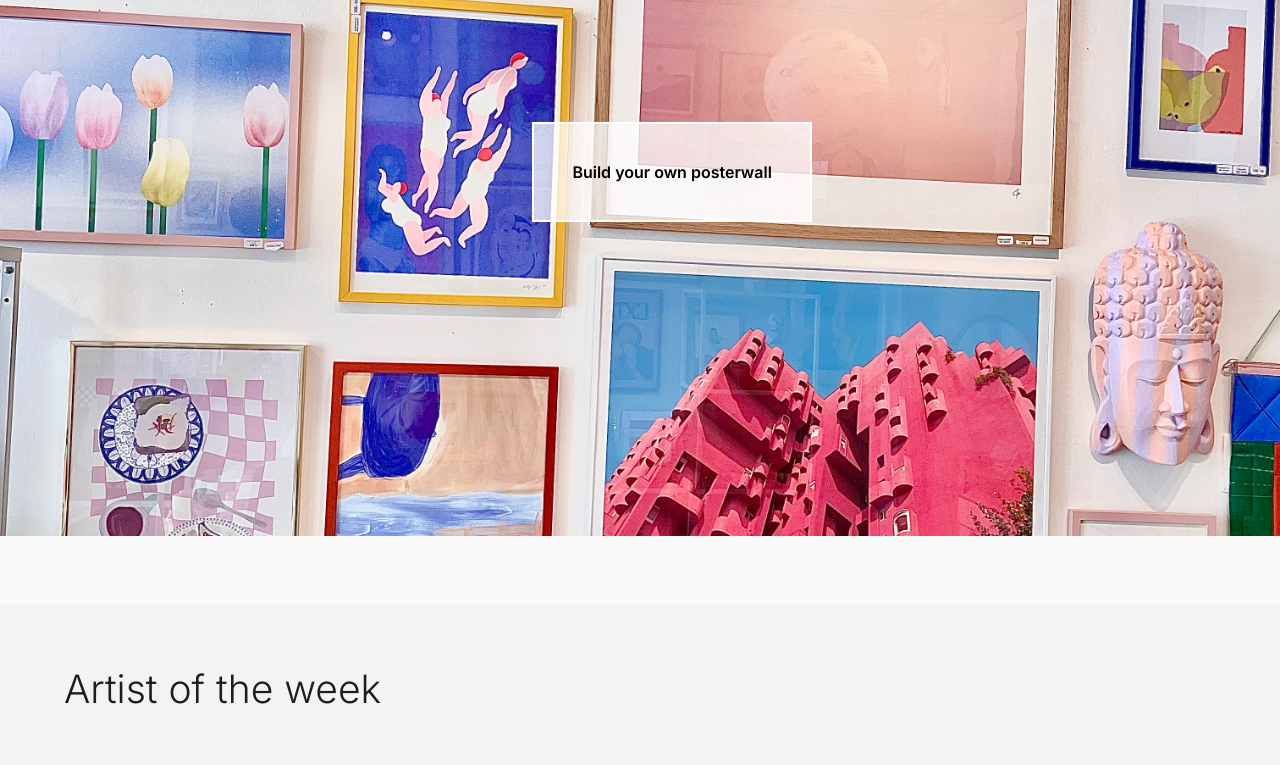
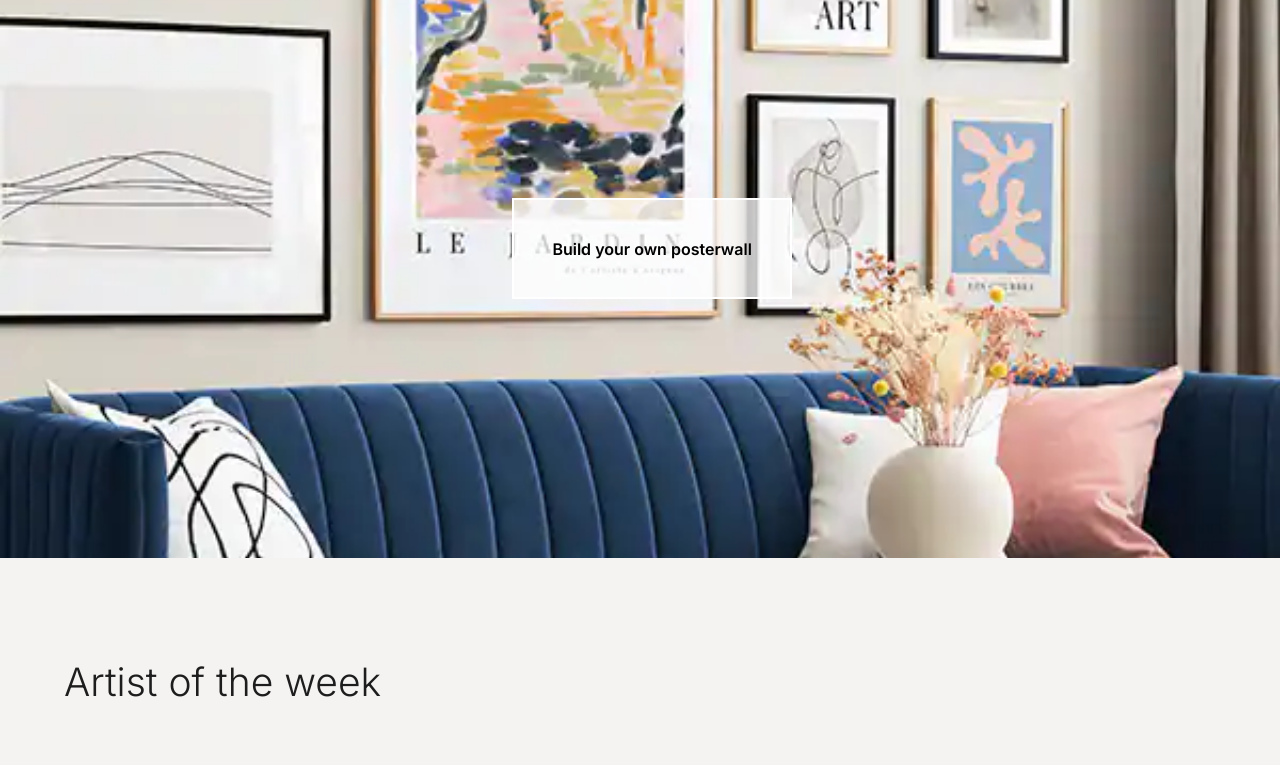
Before and after one commit to thordiskara/kraess, a plain HTML site: page index.html in a window 1280 px wide. Shown: the part 1580-2345 px from the top of the page. Drawn offline with nearby package versions, Linux system fonts and the light colour scheme; no server answers.

Commit message:
frontpage fixes

```diff
--- a/index.html
+++ b/index.html
@@ -322,38 +322,15 @@
           </div>
         </section>
       </div>
-      <!-- <div class="categoryflex">
-        <h2>Shop by Category</h2>
-        <div class="categoryitemflex">
-          <div class="categoryitems">
-            <img
-              src="https://posterstore.dk/images/zoom/688.jpg"
-              alt="categoryposters"
-            />
-            <p>Posters</p>
-          </div>
-          <div class="categoryitems">
-            <img
-              src="https://posterstore.dk/images/zoom/688.jpg"
-              alt="categoryposters"
-            />
-            <p>Posters</p>
-          </div>
-          <div class="categoryitems">
-            <img
-              src="https://posterstore.dk/images/zoom/688.jpg"
-              alt="categoryposters"
-            />
-            <p>Posters</p>
+
+      <section class="posterwall">
+        <div class="posterwallimg">
+          <div class="posterwallbtn">
+            <p>Build your own posterwall</p>
           </div>
         </div>
-      </div> -->
-      <div class="posterwall">
-        <img src="img/poster.jpg" alt="Posterwall" />
-        <div class="posterwallbtn">
-          <p>Build your own posterwall</p>
-        </div>
-      </div>
+      </section>
+
       <div class="artistotweek">
         <h2>Artist of the week</h2>
         <div class="artistotweekflex">
@@ -430,8 +407,8 @@
         <h2>
           Follow
           <a href="https://www.instagram.com/kraess.store/" target="_blank"
-            >@kraess.store &#62;&#62;</a
-          >
+            >@kraess.store
+          </a>
         </h2>
         <p>
           Lorem ipsum dolor sit amet, consectetuer adipiscing elit, sed diam
--- a/style.css
+++ b/style.css
@@ -67,13 +67,11 @@ h2 {
   color: var(--clr-blck);
   line-height: 1.1;
   margin: auto;
-  margin-top: var(--sp-l);
 }
 
 h3 {
   font-family: var(--ff-sec);
   color: var(--clr-blck);
-  margin-top: var(--sp-l);
 }
 
 /*HEADER*/
@@ -502,13 +500,14 @@ input.input-text {
 /* FRONT PAGE */
 
 .frontpagecontent .frontimg {
-  background-image: url(img/landingpage1pic.png);
+  background-image: url(img/livingroom.jpeg);
   background-repeat: no-repeat;
   background-size: cover;
   background-position: center;
   height: 100vh;
   z-index: -1;
 }
+
 .shopcategories {
   display: grid;
   grid-template-columns: 30vw 70vw;
@@ -537,40 +536,24 @@ input.input-text {
   font-size: var(--fs-s);
 }
 
-/* .categoryflex {
-  display: flex;
-  gap: var(--sp-m);
-  flex-wrap: wrap;
-  padding-top: var(--sp-m);
+#image-carousel {
+  margin-top: 4rem;
 }
 
-.categoryflex h2 {
-  width: 300px;
-  margin-left: 5vw;
-  font-size: var(--fs-l);
+/* POSTERWALL ON FRONTPAGE */
+
+.posterwall {
+  margin-top: 4rem;
 }
 
-.categoryflex .categoryitemflex {
-  display: flex;
-}
-
-.categoryflex .categoryitemflex p {
-  text-align: center;
-}
-
-.categoryitems img {
-  width: 60%;
-  max-width: 250px;
-}
-.categoryitems {
-  display: flex;
-  flex-direction: column;
-  align-items: center;
-} */
-
-.posterwall {
+.posterwallimg {
+  background-image: url(img/posterwall.webp);
+  background-repeat: no-repeat;
+  background-size: cover;
+  background-position: center;
+  height: 90vh;
+  z-index: -1;
   position: relative;
-  margin-top: var(--sp-m);
 }
 
 .posterwallbtn {
@@ -579,12 +562,11 @@ input.input-text {
   width: fit-content;
   height: fit-content;
   padding: 3%;
+  cursor: pointer;
+  z-index: 100;
   position: absolute;
-  left: 50%;
+  left: 40%;
   top: 50%;
-  margin-left: -108px;
-  margin-top: -19.5px;
-  cursor: pointer;
 }
 
 .posterwallbtn:hover {
@@ -609,7 +591,7 @@ input.input-text {
 
 .artistotweek h2 {
   padding-left: 5vw;
-  padding-top: 5vw;
+  padding-top: 8vw;
 }
 
 .artistotweekflex .lowerpic {
@@ -658,6 +640,7 @@ input.input-text {
   font-weight: 200;
   font-size: var(--fs-l);
   padding-left: 5vw;
+  padding-top: 5vw;
 }
 
 .popularworksflex {
@@ -760,6 +743,7 @@ input.input-text {
   color: rgb(206, 206, 206);
 }
 .followoninstagram h2 {
+  padding-top: 8vw;
   margin-left: 5vw;
   font-size: var(--fs-l);
 }
@@ -966,6 +950,7 @@ footer {
   opacity: 75%;
   height: fit-content;
   z-index: 10;
+  padding-top: var(--sp-l);
 }
 
 .footergrid1 {
```
Also changed, not shown: img/livingroom.jpeg (added), img/posterwall.webp (added).
